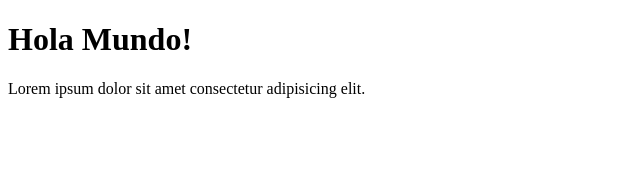
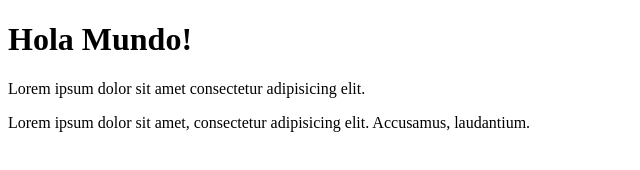
Before and after one commit to RafaelosChristofi/Git-test, a plain HTML site: page index.html in a window 1280 px wide. Shown: the whole page, without its empty margins (0-640 px from the left). Drawn offline with Linux system fonts and the light colour scheme.

Commit message:
add new change in body

```diff
--- a/index.html
+++ b/index.html
@@ -8,5 +8,6 @@
 <body>
     <h1>Hola Mundo!</h1>
     <p>Lorem ipsum dolor sit amet consectetur adipisicing elit.</p>
+    <p>Lorem ipsum dolor sit amet, consectetur adipisicing elit. Accusamus, laudantium.</p>
 </body>
 </html>
```
